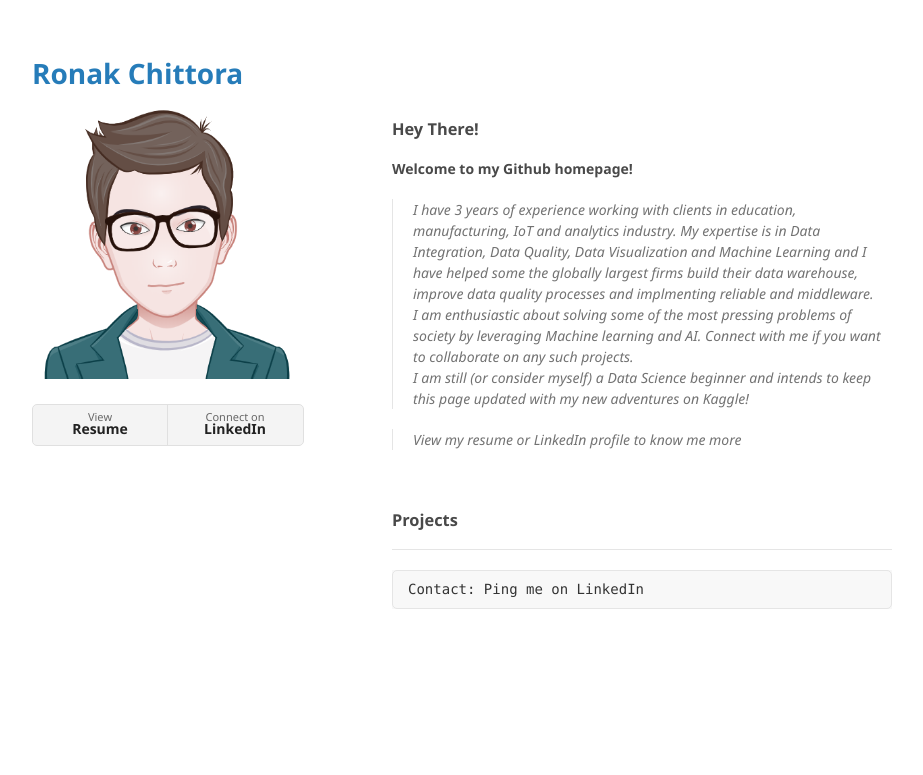
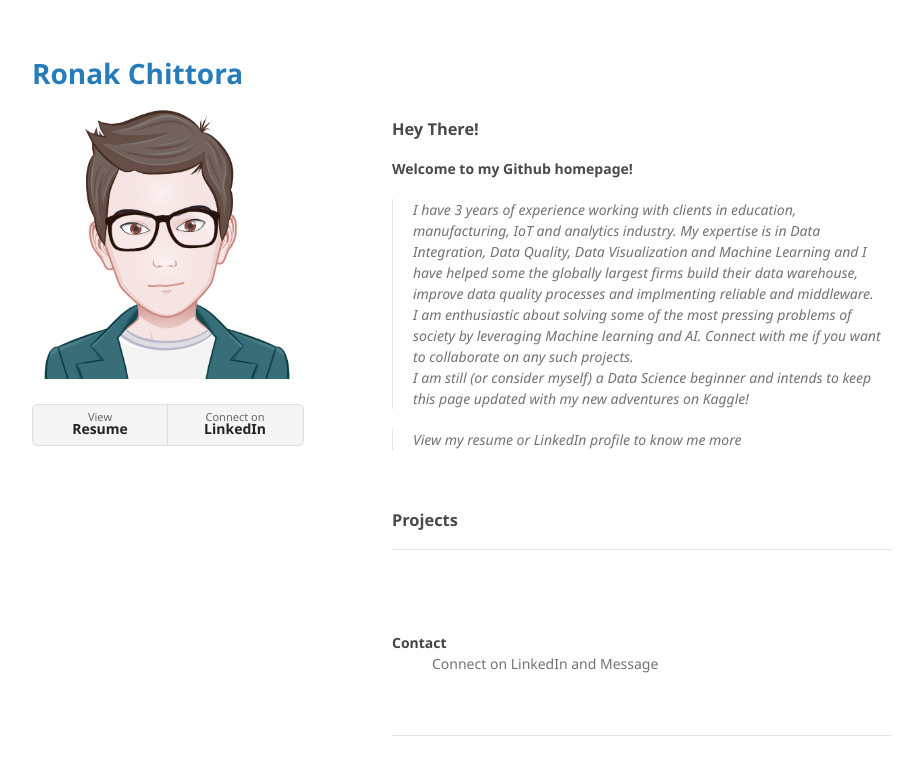
Before and after one commit to ronakchittora/ronakchittora.github.io, a Jekyll site: the page built from index.md, in a window 1280 px wide. Shown: the top 775 px of the page, without its empty margins (178-1101 px from the left). Built offline with Jekyll 4.4.1, drawn with Linux system fonts in a browser that asks for light colours; our own code applies the rules of GitHub Pages for plain Markdown files; the repository's description, which GitHub fills in, is left out.

Commit message:
Update index.md

````diff
--- a/index.md
+++ b/index.md
@@ -16,6 +16,14 @@
 * * *
 
 
-```
-Contact: Ping me on LinkedIn
-```
+<br>
+<br>
+
+<dl>
+<dt>Contact</dt>
+<dd>Connect on LinkedIn and Message</dd>
+</dl>
+
+<br>
+
+* * *
````
